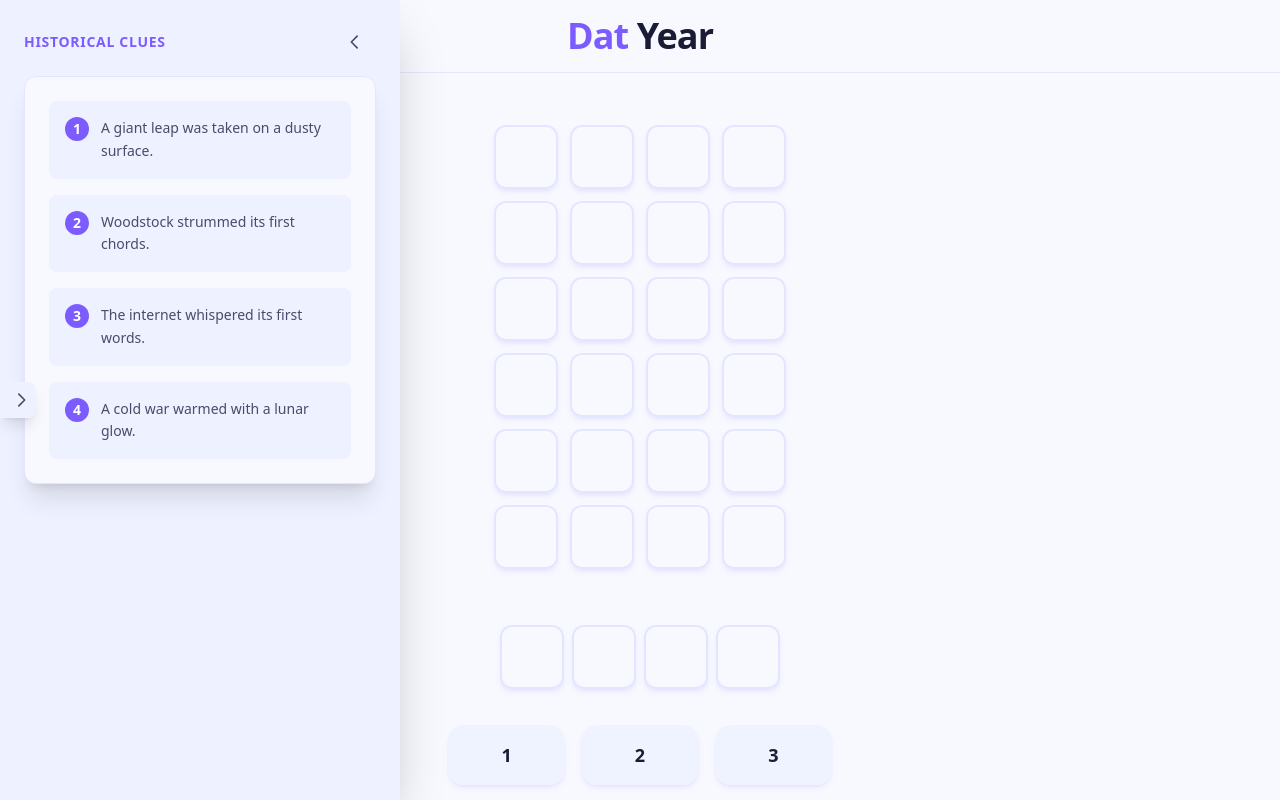
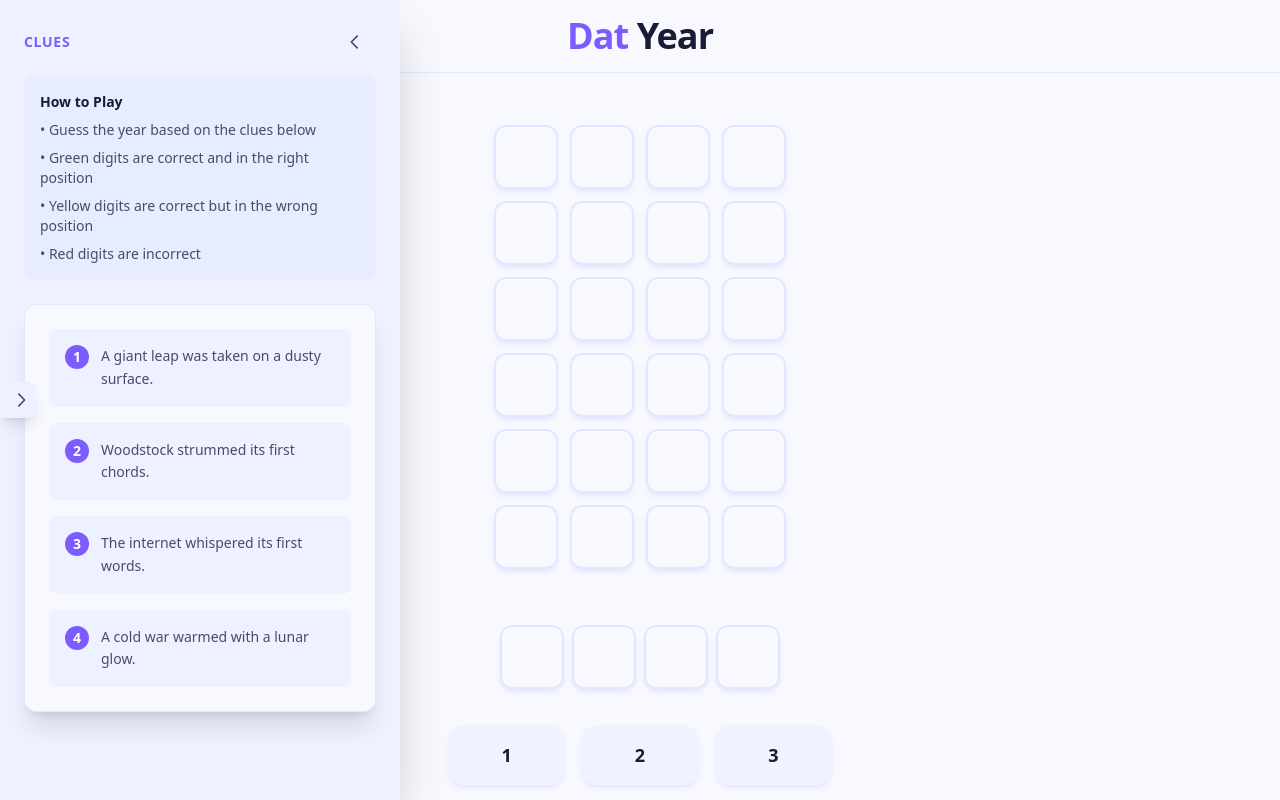
Before and after one commit to gpetiot/guess-year-js, a React (Vite) app: page / in a window 1280 px wide. Shown: the top 800 px of the page. Built offline with nearby package versions, Linux system fonts and the light colour scheme.

Commit message:
Feat(ui): add game rules and simplify panel titles

```diff
--- a/src/components/SidePanelDesktop.tsx
+++ b/src/components/SidePanelDesktop.tsx
@@ -17,9 +17,7 @@ export const SidePanelDesktop = ({ isOpen, onClose, clues }: SidePanelDesktopPro
         <div className="h-full overflow-hidden">
           <div className="flex h-full flex-col p-6">
             <div className="mb-4 flex items-center justify-between">
-              <h2 className="text-sm font-semibold uppercase tracking-wider text-primary">
-                Historical Clues
-              </h2>
+              <h2 className="text-sm font-semibold uppercase tracking-wider text-primary">Clues</h2>
               <button
                 onClick={onClose}
                 className="rounded-lg p-2 text-text-secondary transition-colors hover:bg-bg-tertiary"
@@ -35,6 +33,18 @@ export const SidePanelDesktop = ({ isOpen, onClose, clues }: SidePanelDesktopPro
                 </svg>
               </button>
             </div>
+
+            {/* Rules */}
+            <div className="mb-6 rounded-lg bg-bg-tertiary/50 p-4 text-sm text-text-secondary">
+              <h3 className="mb-2 font-semibold text-text">How to Play</h3>
+              <ul className="space-y-2">
+                <li>• Guess the year based on the clues below</li>
+                <li>• Green digits are correct and in the right position</li>
+                <li>• Yellow digits are correct but in the wrong position</li>
+                <li>• Red digits are incorrect</li>
+              </ul>
+            </div>
+
             <div className="text-text">
               <ClueList clues={clues} />
             </div>
--- a/src/components/SidePanelMobile.tsx
+++ b/src/components/SidePanelMobile.tsx
@@ -31,9 +31,7 @@ export const SidePanelMobile = ({ isOpen, onClose, clues }: SidePanelMobileProps
 
           {/* Header */}
           <div className="flex items-center justify-between border-b border-bg-tertiary px-4 py-3">
-            <h2 className="text-sm font-semibold uppercase tracking-wider text-primary">
-              Historical Clues
-            </h2>
+            <h2 className="text-sm font-semibold uppercase tracking-wider text-primary">Clues</h2>
             <button
               onClick={onClose}
               className="rounded-lg p-2 text-text-secondary transition-colors hover:bg-bg-tertiary"
@@ -48,6 +46,19 @@ export const SidePanelMobile = ({ isOpen, onClose, clues }: SidePanelMobileProps
                 />
               </svg>
             </button>
+          </div>
+
+          {/* Rules */}
+          <div className="border-b border-bg-tertiary px-4 py-4">
+            <div className="rounded-lg bg-bg-tertiary/50 p-4 text-sm text-text-secondary">
+              <h3 className="mb-2 font-semibold text-text">How to Play</h3>
+              <ul className="space-y-2">
+                <li>• Guess the year based on the clues below</li>
+                <li>• Green digits are correct and in the right position</li>
+                <li>• Yellow digits are correct but in the wrong position</li>
+                <li>• Red digits are incorrect</li>
+              </ul>
+            </div>
           </div>
 
           {/* Content */}
```
